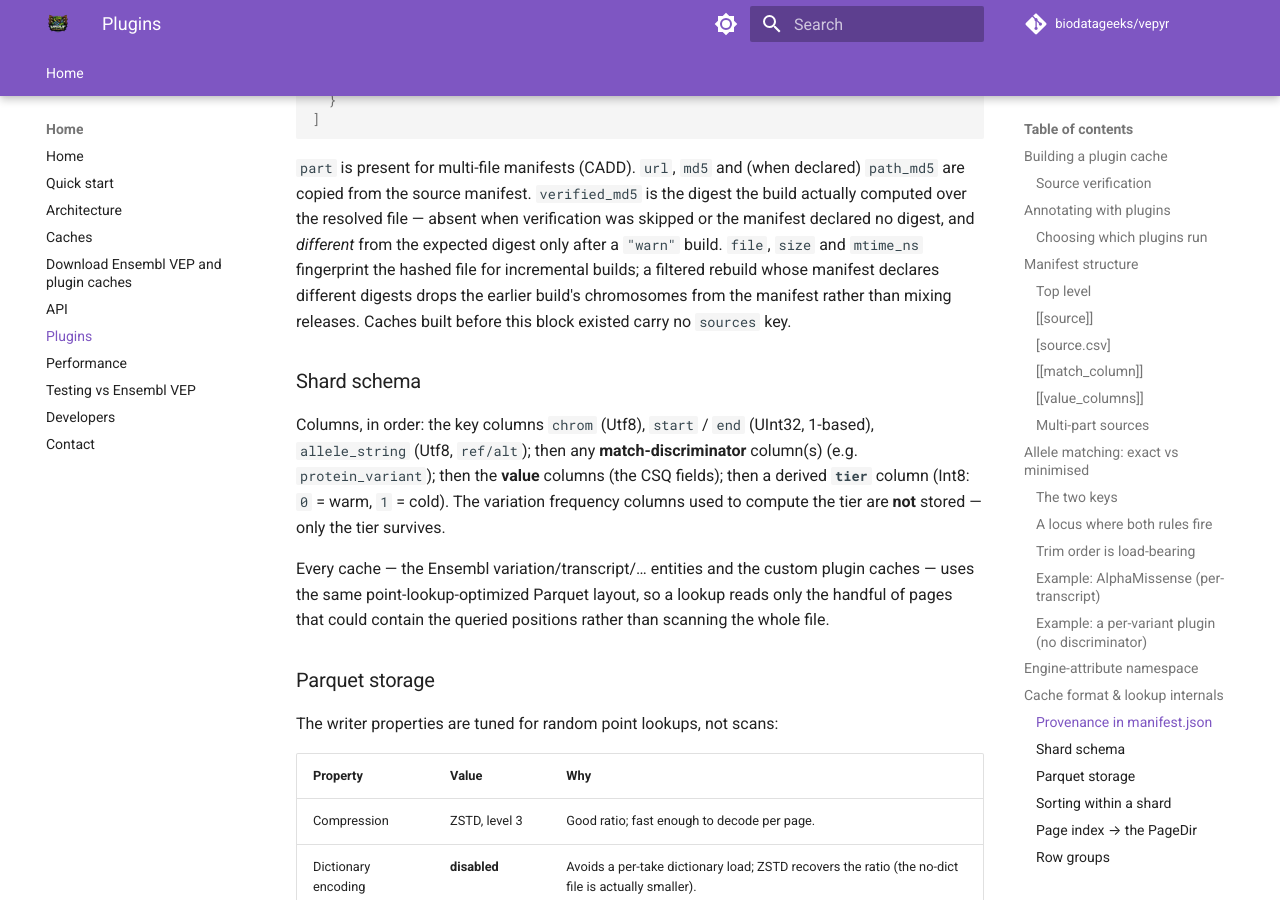
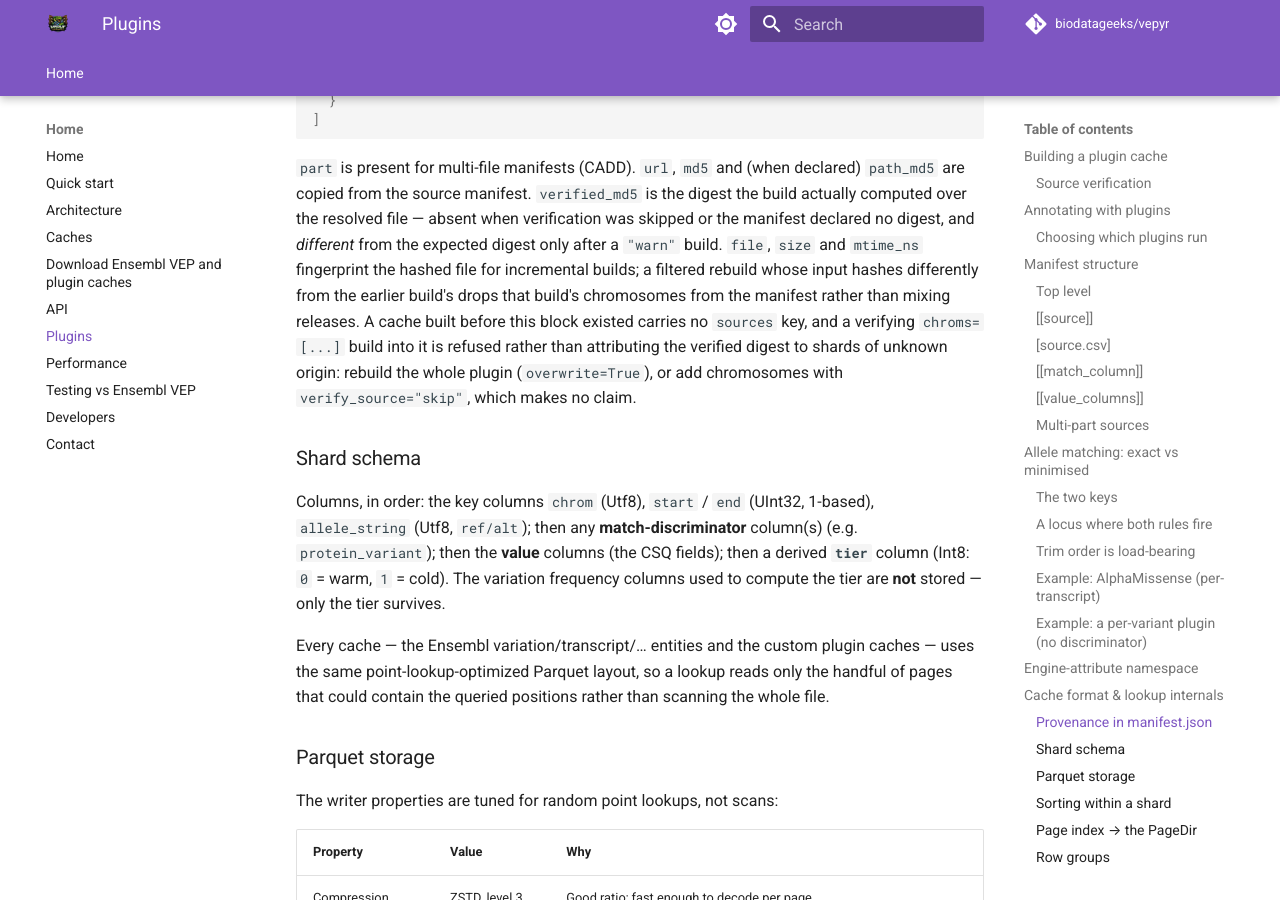
Before and after one commit to biodatageeks/vepyr, an MkDocs documentation site: the page built from docs/plugins.md, in a window 1280 px wide and 900 px high, scrolled down 14874 px. Built offline with MkDocs 1.6.1 and Material for MkDocs 9.7.7, drawn with Linux system fonts in a browser that asks for light colours; comment, search, counter and statistics services are not loaded.

Commit message:
chore: bump bio-functions to 35f0da3; document the pre-provenance cache refusal
A verifying chroms=[...] build into a cache whose manifest has no sources
block is refused rather than attributing the verified digest to shards of
unknown origin; overwrite=True or verify_source="skip" are the ways out.

Co-Authored-By: Claude Fable 5.1 <noreply@anthropic.com>
Claude-Session: https://claude.ai/code/session_017B9Ri9aJMA4FTpjQkScYwh

```diff
--- a/Cargo.toml
+++ b/Cargo.toml
@@ -43,7 +43,7 @@ env_logger = { version = "0.11", default-features = false }
 serde_json = "1"
 
 # bio-formats 12016a9 (v1.12.0 + the exon dedup tie-break, biodatageeks/datafusion-bio-formats#246)
-# and bio-functions 203114c (v0.19.2 + the translation_core ORDER BY #224, the unread-column
+# and bio-functions 35f0da3 (v0.19.2 + the translation_core ORDER BY #224, the unread-column
 # drop #225, the bio-formats bump #226, the partial-cache source-type probe #227, which
 # reads bio.vep.cache_source_type from the first variation shard present on disk instead of
 # the manifest's first entry, so a per-contig download with whole-cache manifests annotates,
@@ -67,6 +67,6 @@ serde_json = "1"
 # two different revs are two different sources to cargo, so a mismatch compiles
 # the formats crates twice and `CacheSourceType` / the VCF writer types then fail
 # to cross into `CacheBuilder` (E0308).
-datafusion-bio-function-vep = { git = "https://github.com/biodatageeks/datafusion-bio-functions.git", rev = "203114cda727af7b317068304253b401d7b17d23", features = ["cache-builder"] }
+datafusion-bio-function-vep = { git = "https://github.com/biodatageeks/datafusion-bio-functions.git", rev = "35f0da3e8a867e1a627a338dc9e0b88ab141bd4a", features = ["cache-builder"] }
 datafusion-bio-format-ensembl-cache = { git = "https://github.com/biodatageeks/datafusion-bio-formats.git", rev = "12016a9304d3a14e4d56d9459f3bd6f1cb678d02" }
 datafusion-bio-format-vcf = { git = "https://github.com/biodatageeks/datafusion-bio-formats.git", rev = "12016a9304d3a14e4d56d9459f3bd6f1cb678d02" }
--- a/docs/plugins.md
+++ b/docs/plugins.md
@@ -574,9 +574,13 @@ declared) `path_md5` are copied from the source manifest. `verified_md5` is the
 resolved file — absent when verification was skipped or the manifest declared
 no digest, and *different* from the expected digest only after a `"warn"`
 build. `file`, `size` and `mtime_ns` fingerprint the hashed file for incremental
-builds; a filtered rebuild whose manifest declares different digests drops the
-earlier build's chromosomes from the manifest rather than mixing releases.
-Caches built before this block existed carry no `sources` key.
+builds; a filtered rebuild whose input hashes differently from the earlier
+build's drops that build's chromosomes from the manifest rather than mixing
+releases. A cache built before this block existed carries no `sources` key, and
+a verifying `chroms=[...]` build into it is refused rather than attributing the
+verified digest to shards of unknown origin: rebuild the whole plugin
+(`overwrite=True`), or add chromosomes with `verify_source="skip"`, which makes
+no claim.
 
 ### Shard schema
 
```
Also changed, not shown: 1 other file.
